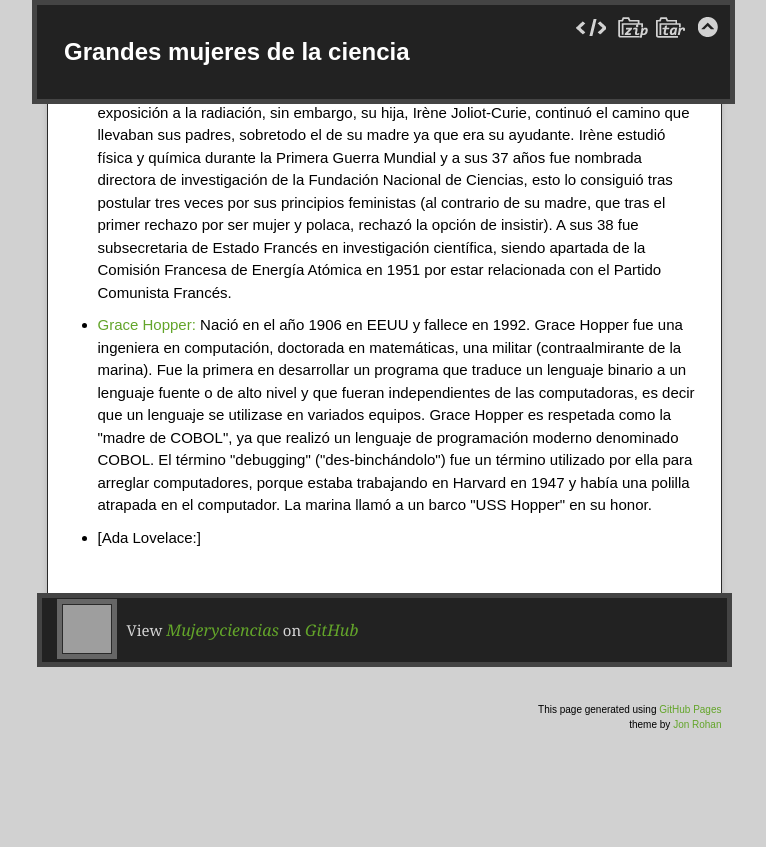
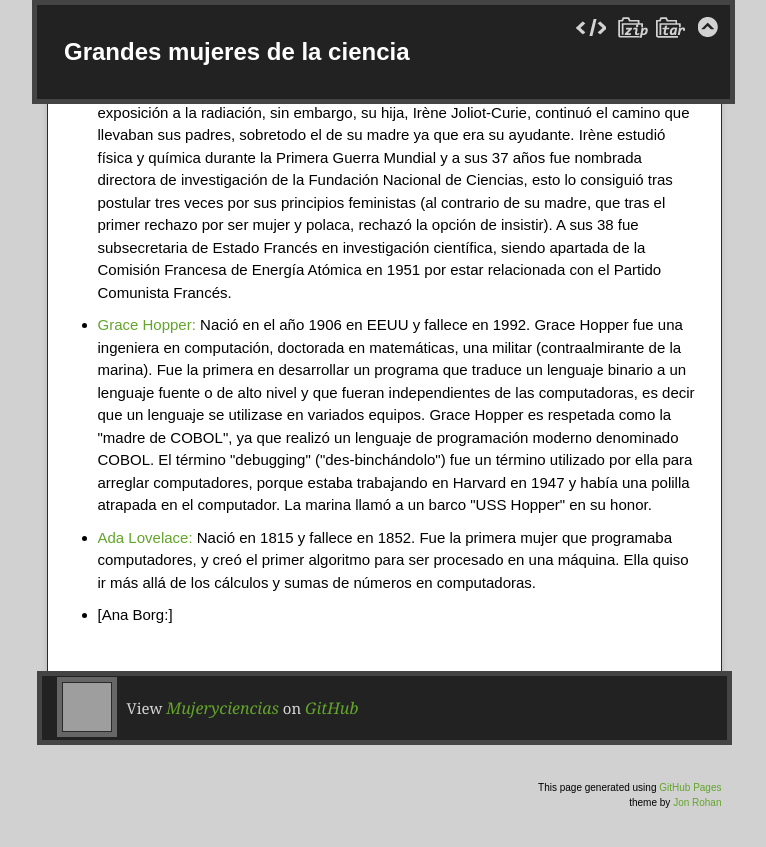
Before and after one commit to Mujeryciencias/mujeryciencias.github.io, a Jekyll site: the page index.html, which Jekyll copies as it is, in a window 1280 px wide and 900 px high, scrolled down 2016 px. Shown: the top 847 px of the window, without its empty margins (256-1022 px from the left). Built offline with Jekyll 4.4.1, drawn with Linux system fonts in a browser that asks for light colours; nearby versions of some CDN libraries; Markdown is read by kramdown in place of the engine named in the settings; before the commit the page ends 2838 px from its top, so only the background shows below that; grey boxes are pictures that could not be loaded.

Commit message:
Replace master branch with page content via GitHub

```diff
--- a/index.html
+++ b/index.html
@@ -89,7 +89,10 @@
 Grace Hopper es respetada como la "madre de COBOL", ya que realizó un lenguaje de programación moderno denominado COBOL.
 El término "debugging" ("des-binchándolo") fue un término utilizado por ella para arreglar computadores, porque estaba trabajando en Harvard en 1947 y había una polilla atrapada en el computador.
 La marina llamó a un barco "USS Hopper" en su honor.</li>
-<li>[Ada Lovelace:]</li>
+<li>
+<a href="http://elrincondemayriel.files.wordpress.com/2013/07/ada-lovelance.jpg">Ada Lovelace:</a> Nació en 1815 y fallece en 1852. Fue la primera mujer que programaba computadores, y creó el primer algoritmo para ser procesado en una máquina.
+Ella quiso ir más allá de los cálculos y sumas de números en computadoras.</li>
+<li>[Ana Borg:]</li>
 </ul>
         </article>
       </div>
```
Also changed, not shown: params.json (+1 -1 lines).
